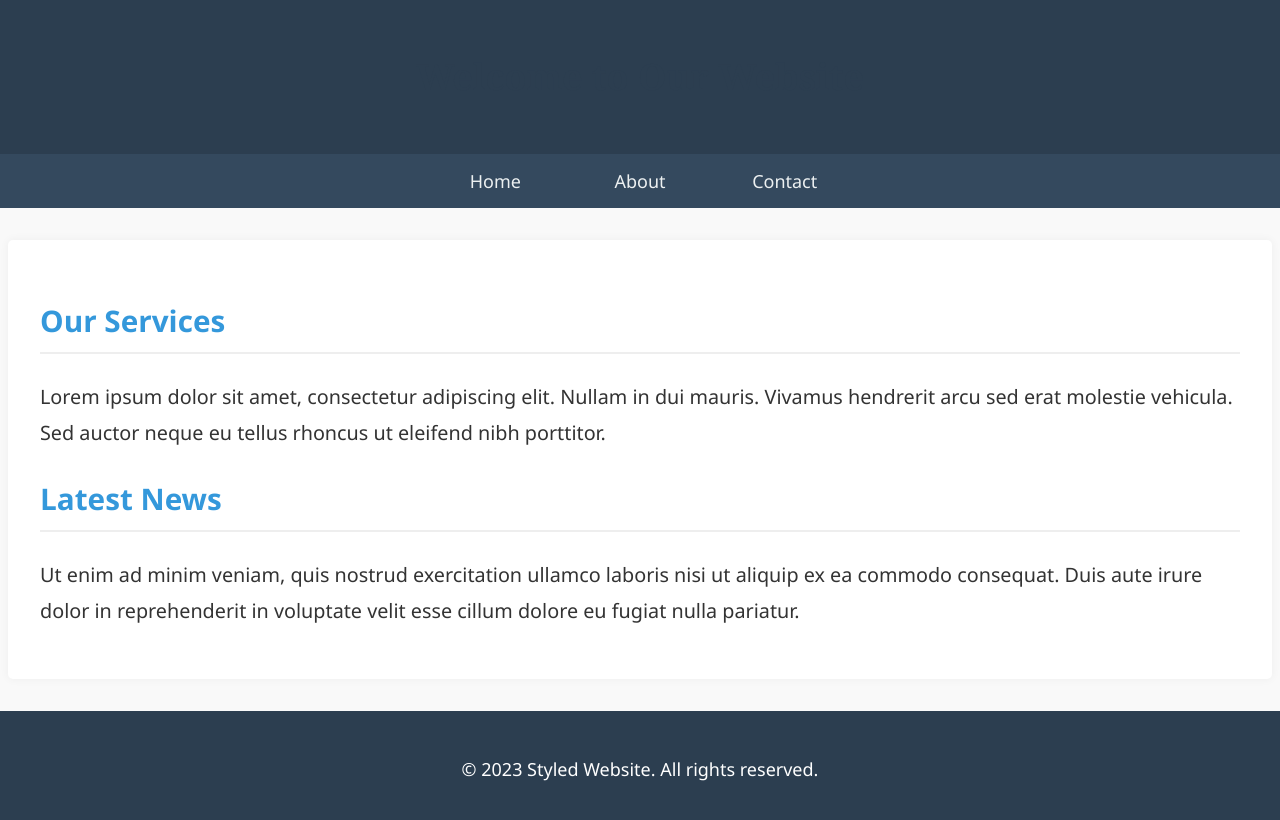
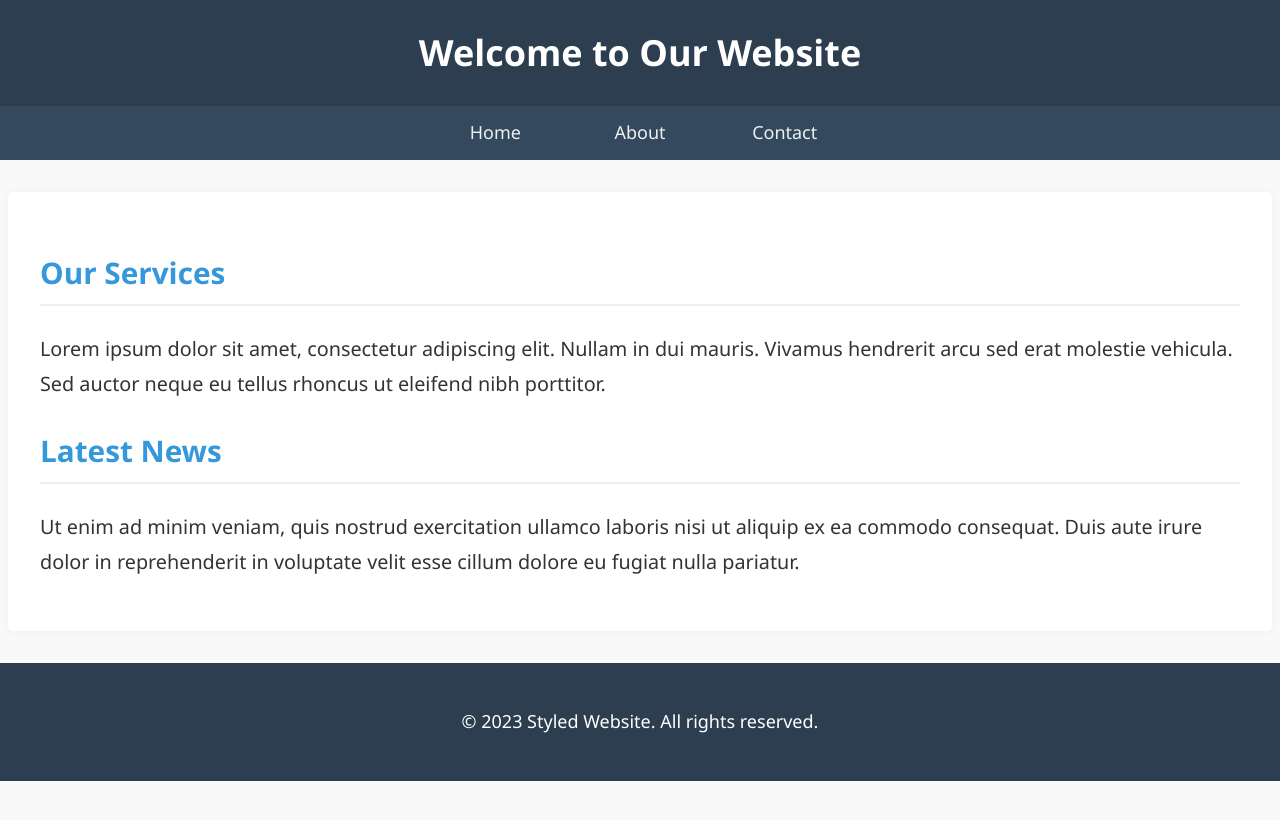
Before and after one commit to Debprasad77/Coursera, a plain HTML site: page project-2/index.html in a window 1280 px wide. Drawn offline with Linux system fonts and the light colour scheme.

Commit message:
updated
Construct error in header solved

```diff
--- a/project-2/styles.css
+++ b/project-2/styles.css
@@ -12,11 +12,10 @@ body {
 
 /* Header Styles */
 header {
-  background-color: #2c3e50 !important; /* Force color */
-  color: white;
+  display: block;
+  background-color: #2c3e50; /* Dark blue background */
   padding: 1.5rem;
   margin: 0;
-  display: block;
 }
 
 /* Navigation Styles */
@@ -64,11 +63,9 @@ main {
 
 /* Heading Styles */
 h1 {
+  color: white !important; /* Force white text (overrides inline styles) */
   text-align: center;
-  font-family: 'Georgia', 'Times New Roman', Times, serif;
-  color: #2c3e50;
-  margin-bottom: 1.5rem;
-  font-weight: 600;
+  margin: 0;
 }
 
 h2 {
```
